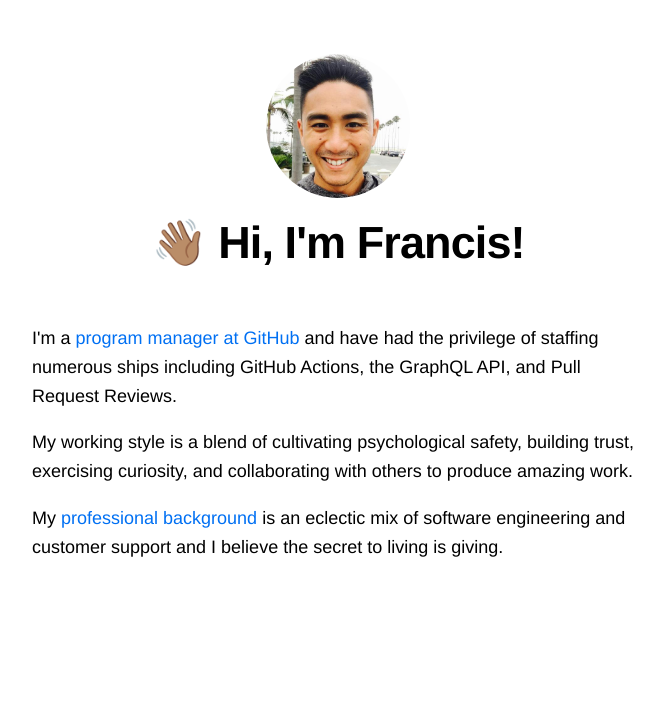
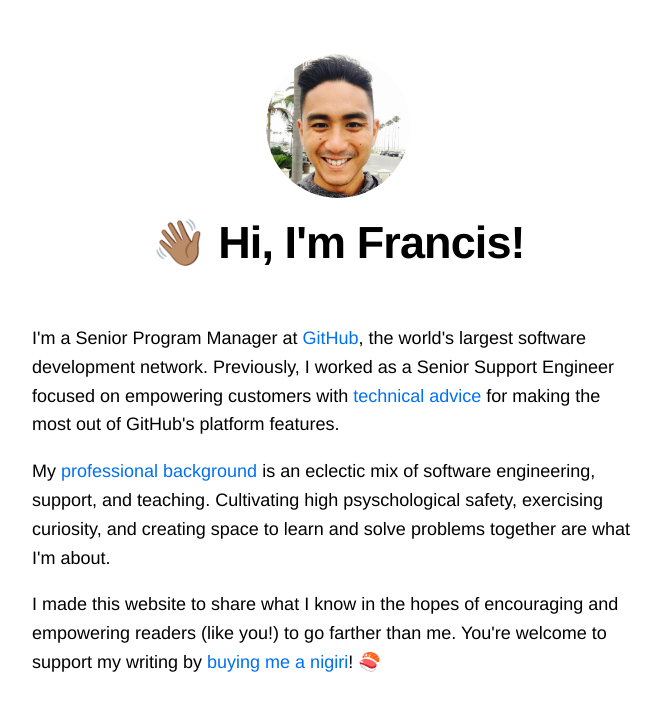
Before and after one commit to francisfuzz/dotcom, a Next.js app: page / in a window 1280 px wide. Shown: the top 710 px of the page, without its empty margins (302-966 px from the left). Built offline with nearby package versions, Linux system fonts and the light colour scheme.

Commit message:
content: update bio, again

```diff
--- a/pages/index.js
+++ b/pages/index.js
@@ -9,9 +9,9 @@ export default function Home() {
         <title>{siteTitle}</title>
       </Head>
       <section className={utilStyles.bio}>
-        <p>I'm a <a href="https://github.com/francisfuzz" target="_blank">program manager at GitHub</a> and have had the privilege of staffing numerous ships including GitHub Actions, the GraphQL API, and Pull Request Reviews.</p>
-        <p>My working style is a blend of cultivating psychological safety, building trust, exercising curiosity, and collaborating with others to produce amazing work.</p>
-        <p>My <a href="https://www.linkedin.com/in/francis-b">professional background</a> is an eclectic mix of software engineering and customer support and I believe the secret to living is giving.</p>
+        <p>I'm a Senior Program Manager at <a href="https://github.com" target="_blank">GitHub</a>, the world's largest software development network. Previously, I worked as a Senior Support Engineer focused on empowering customers with <a href="https://github.community/u/francisfuzz/activity/solved" target="_blank">technical advice</a> for making the most out of GitHub's platform features.</p>
+        <p>My <a href="https://www.linkedin.com/in/francis-b">professional background</a> is an eclectic mix of software engineering, support, and teaching. Cultivating high psyschological safety, exercising curiosity, and creating space to learn and solve problems together are what I'm about.</p>
+        <p>I made this website to share what I know in the hopes of encouraging and empowering readers (like you!) to go farther than me. You're welcome to support my writing by <a href="https://www.buymeacoffee.com/francisfuzz">buying me a nigiri</a>! 🍣 </p>
       </section>
     </Layout>
   )
```
